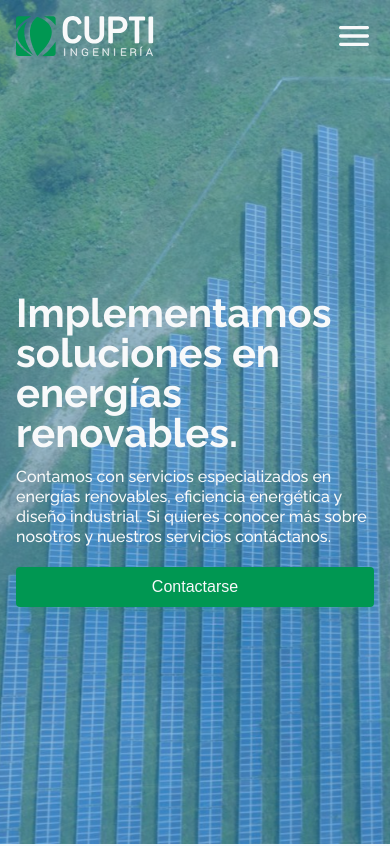
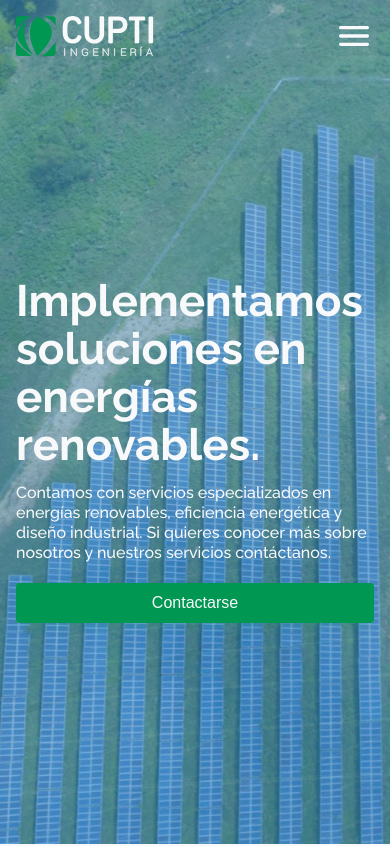
Before and after one commit to facundososa559/cupti, a React (Create React App) app: page / in a window 390 px wide. Shown: the top 846 px of the page. Built offline with nearby package versions, Linux system fonts and the light colour scheme.

Commit message:
test mobile

```diff
--- a/src/components/Carousel/DynamicCarousel.jsx
+++ b/src/components/Carousel/DynamicCarousel.jsx
@@ -26,7 +26,7 @@ const DynamicCarousel = ({
       setViewportWidth(newWidth);
 
       if (adaptiveImages) {
-        setActiveImages(newWidth < 768 ? mobileImages : desktopImages);
+        setActiveImages(newWidth < 500 ? mobileImages : desktopImages);
         setCurrentIndex(0);
       }
     };
--- a/src/components/OpportunitiesContainer.jsx
+++ b/src/components/OpportunitiesContainer.jsx
@@ -2,7 +2,6 @@ import React from 'react'
 import DynamicCarousel from './Carousel/DynamicCarousel'
 
 /* Desktop images */
-import desktopImg1 from "../assets/images/opportunities-images/desktop/opportunity-1.png"
 import desktopImg2 from "../assets/images/opportunities-images/desktop/opportunity-2.png"
 import desktopImg3 from "../assets/images/opportunities-images/desktop/opportunity-3.jpeg"
 import desktopImg4 from "../assets/images/opportunities-images/desktop/opportunity-4.jpeg"
@@ -15,7 +14,6 @@ import mobileImg3 from "../assets/images/opportunities-images/mobile/opportunity
 
 function OpportunitiesContainer() {
   const desktopImages=[
-    desktopImg1,
     desktopImg2,
     desktopImg3,
     desktopImg4,
--- a/src/css/layout/layout.css
+++ b/src/css/layout/layout.css
@@ -124,11 +124,12 @@
 }
 
 .opportunities .default-size {
-    min-height: 90vh;
+    height: 90vh;
 }
 
 .opportunities .carousel-image {
-    min-height: 60vh;
+    height: auto;
+    max-width: 100%;
     object-fit: cover;
     object-position: top;
 }
@@ -178,6 +179,10 @@
     .about-container button {
         width: 60%;
     }
+
+    .opportunities .default-size {
+        min-height: 60vh;
+    }
 }
 
 @media screen and (min-width: 768px) {
--- a/src/css/typography/typography.css
+++ b/src/css/typography/typography.css
@@ -8,9 +8,9 @@ body {
 /* ===== FONT SIZE ====== */
 
 .heading {
-    font-size: 2.5rem;
+    font-size: 2.75rem;
     font-weight: 700;
-    line-height: 40px;
+    line-height: 48px;
     margin-bottom: 10px;
 }
 
```
Also changed, not shown: src/assets/images/opportunities-images/desktop/opportunity-1.png (deleted).
